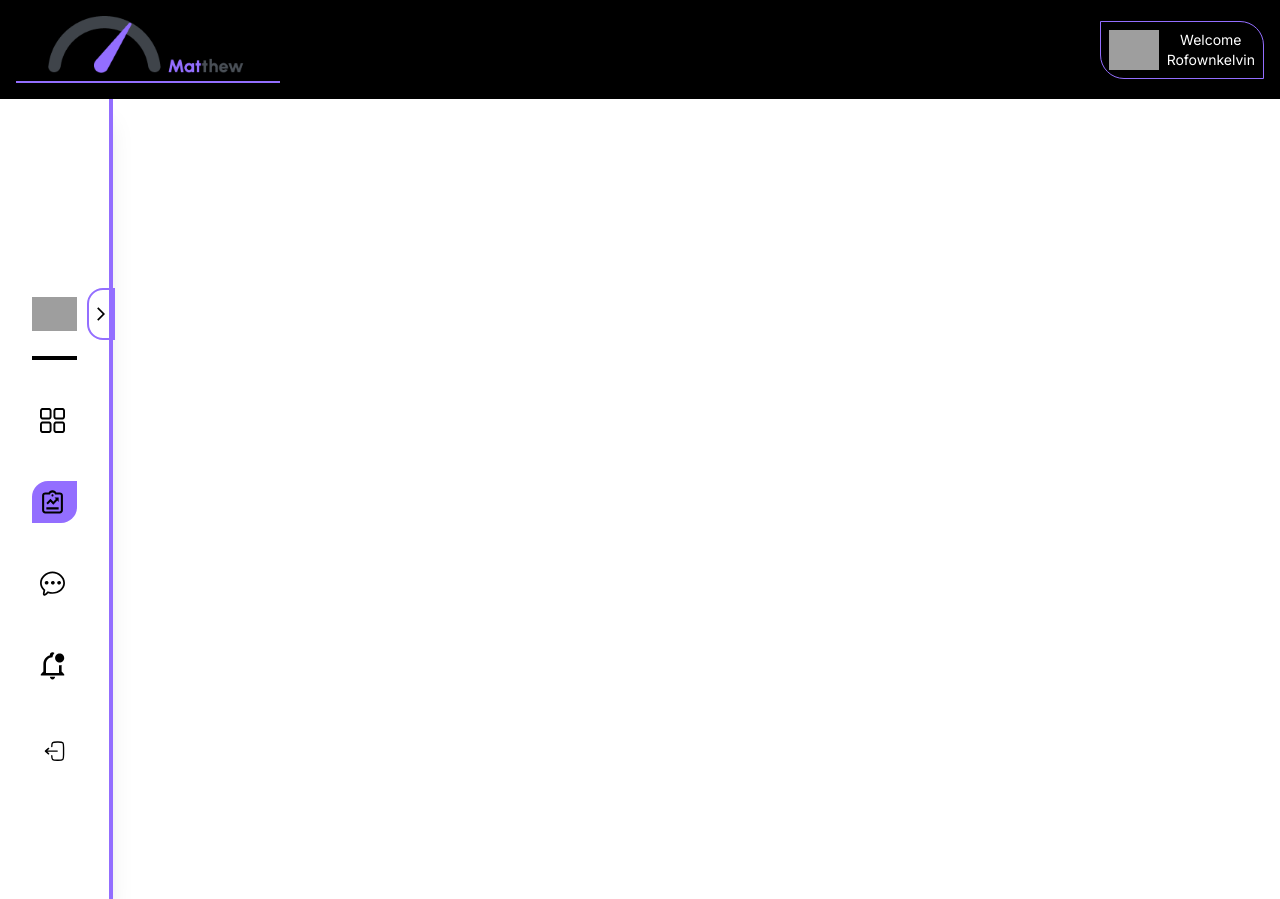
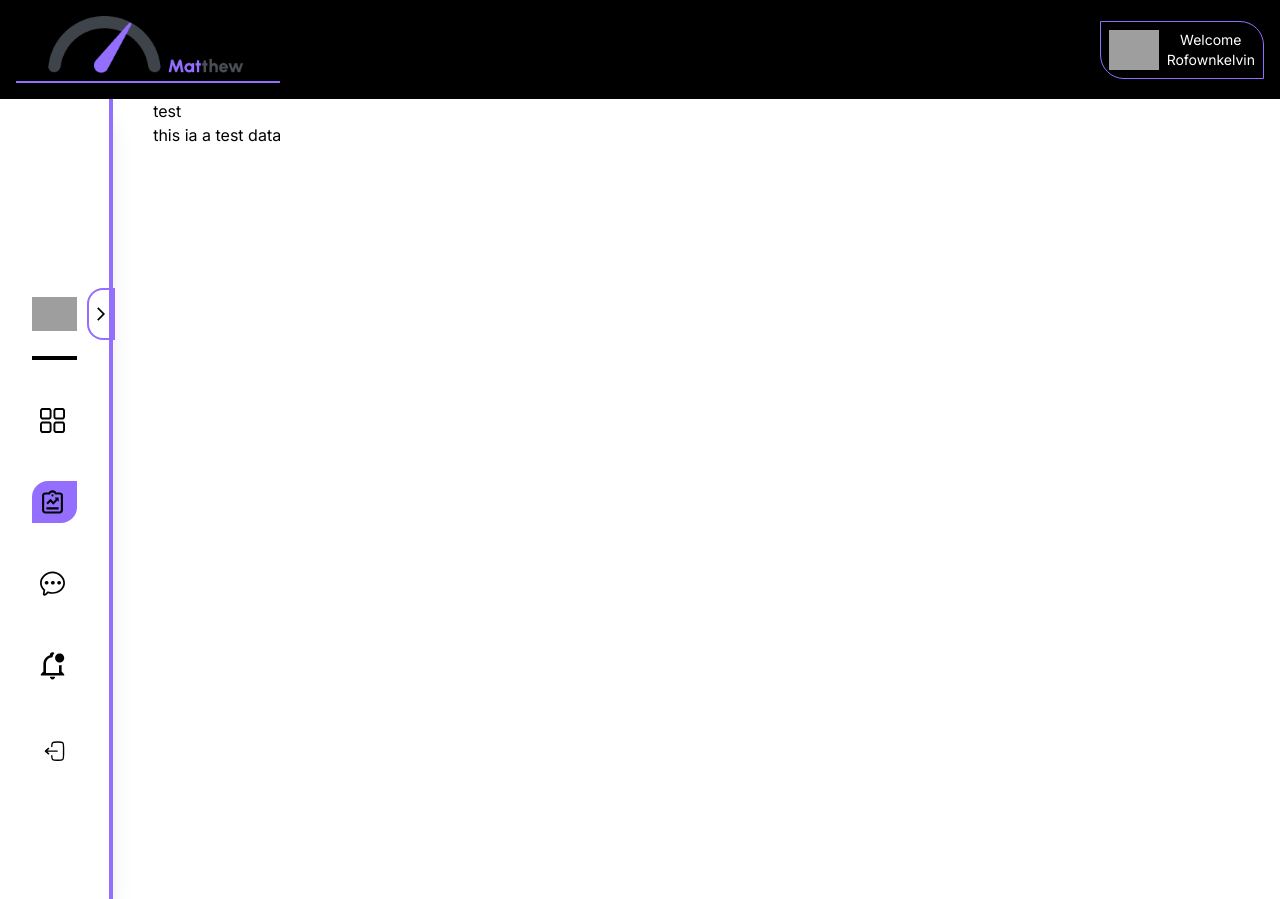
Before and after one commit to syntaxdesigner01/matthew_v2, a Next.js app: page /dashboard/project in a window 1280 px wide. Before the commit this address had no page. Built offline with nearby package versions, Linux system fonts and the light colour scheme; grey boxes are pictures that could not be loaded.

Commit message:
fixed no project showing when state is refresh

```diff
--- a/src/app/dashboard/project/createproject/page.tsx
+++ b/src/app/dashboard/project/createproject/page.tsx
@@ -13,7 +13,7 @@ export default function CreateProject() {
 
     useEffect(() => {
         if (projects.length === 0) setIsProject(false)
-        if (display) setIsProject(true)
+        if (display ===true || projects.length > 0) setIsProject(true)
     }, [display])
 
 
--- a/src/store/Slice/AppdbSlice.ts
+++ b/src/store/Slice/AppdbSlice.ts
@@ -4,13 +4,12 @@ type project= Array<any>
 
 const initialState  = {
     projects: [
-    //     {projectName:'test',
-    //     projectDescription:'this ia a test data'
-    // }
+        {projectName:'test',
+        projectDescription:'this ia a test data'
+    }
     ] as project ,
-
-    showProjectScreen: false
-
+    showProjectScreen: false,
+    isAdmin:true
 }
 
 const Appdb = createSlice({
```
